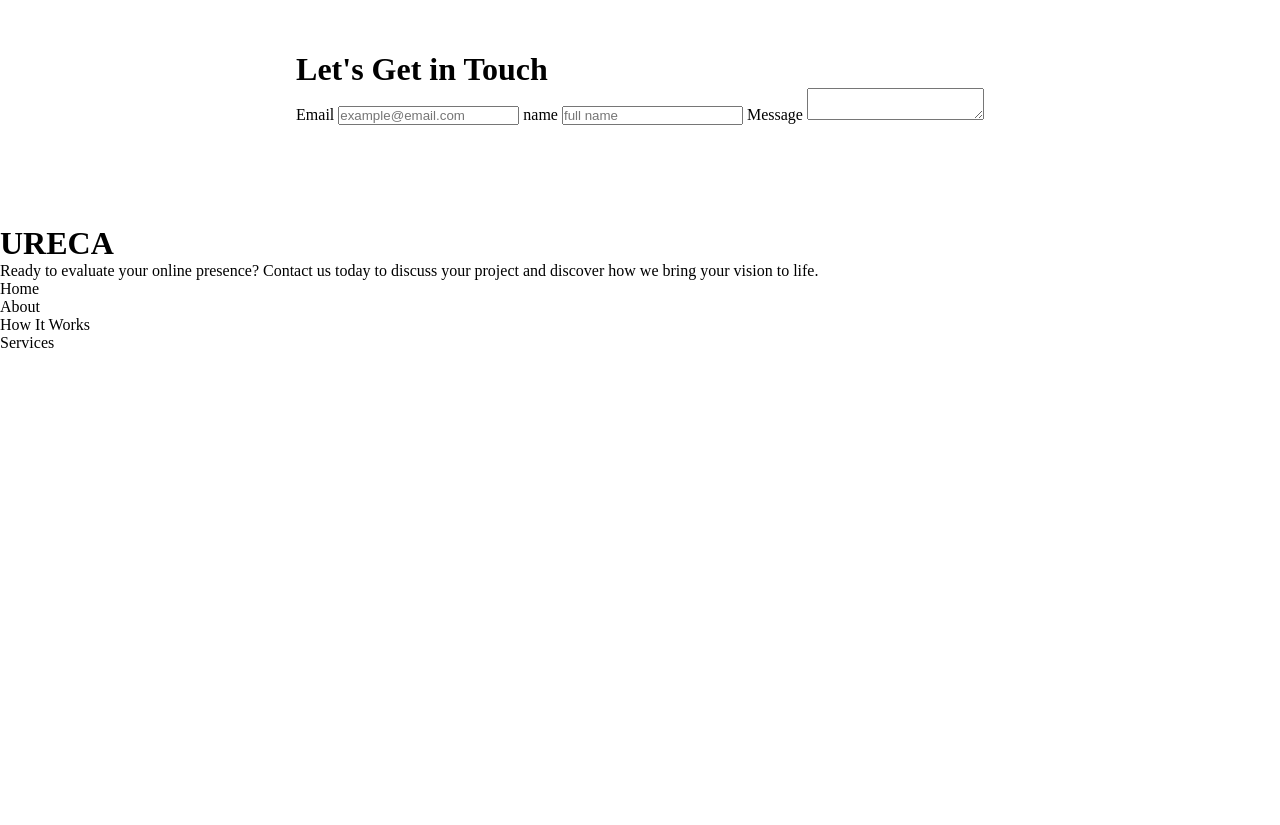
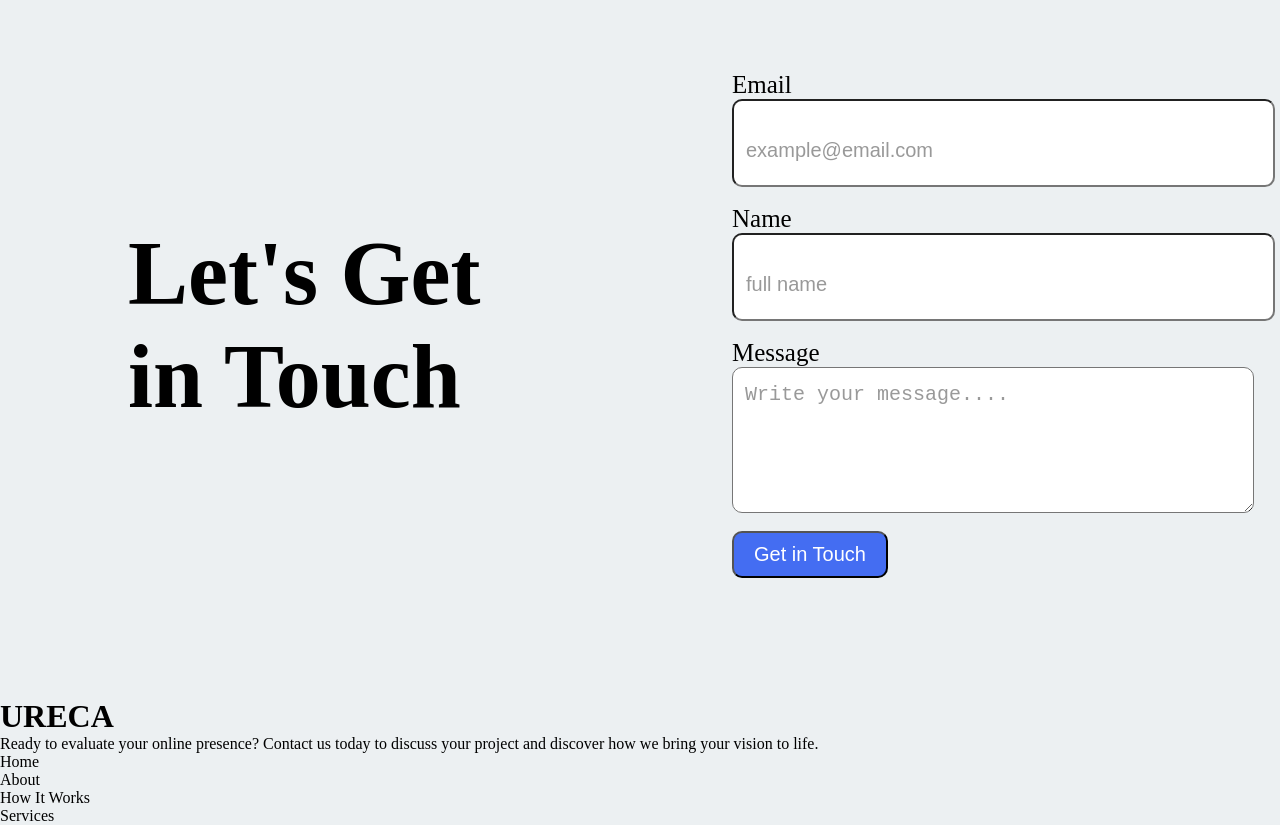
Before and after one commit to sayeduzzamansajid/Assignment-01, a plain HTML site: page index.html in a window 1280 px wide. Shown: the part 2120-2945 px from the top of the page. Before the commit the page ends 2472 px from the top, so only its background shows below. Drawn offline with Linux system fonts and the light colour scheme.

Commit message:
Get In Touch completed

```diff
--- a/index.html
+++ b/index.html
@@ -67,16 +67,20 @@
             </div>
         </div>
         <div class="getintouch">
-            <h1>Let's Get in Touch</h1>
-            <form action="">
+            <div class="titl">
+                <h1>Let's Get in Touch</h1>
+            </div>
+            <form action="" class="form">
                 <label for="mail">Email</label>
                 <input type="email" id="mail" placeholder="example@email.com">
-
-                <label for="name">name</label>
+                <br>
+                <label for="name">Name</label>
                 <input type="text" id="name" placeholder="full name">
-
+                <br>
                 <label for="msg">Message</label>
-                <textarea name="" id="msg"></textarea>
+                <textarea name="" id="msg" placeholder="Write your message...."></textarea>
+                <br>
+                <button class="btn">Get in Touch</button>
             </form>
         </div>
     </main>
--- a/style.css
+++ b/style.css
@@ -55,9 +55,13 @@
     padding: 10px 20px;
     border-radius: 10px;
 }
+body{
+    background-color: rgb(236, 240, 242);
+}
 .body{
     display: flex;
     flex-wrap: wrap;
+    background-color: rgb(236, 240, 242);
     margin: 100px;
     justify-content: center;
     gap: 50px;
@@ -116,3 +120,51 @@
     text-align: center;
 
 }
+
+.getintouch{
+    display: flex;
+    width: 80vw;
+    gap: 200px;
+    align-items: center;
+}
+.getintouch h1{
+    font-size: 90px;
+    width: 30vw;
+    align-items: center;
+
+}
+.form{
+    width: 30vw;
+    margin: 20px;
+}
+.form label{
+    font-size: 25px;
+}
+.form input{
+    font-size: 40px;
+    border-radius: 10px;
+}
+.form textarea{
+    font-size: 40px;
+    border-radius: 10px;
+}
+input::placeholder,
+textarea::placeholder {
+  font-size: 20px;
+  line-height: normal;
+  color: #999;
+}
+input::placeholder,
+textarea::placeholder {
+  line-height: 1.5;
+  display: flex;
+  align-items: center;
+}
+
+input,
+textarea {
+  display: flex;
+  align-items: center;
+  padding: 12px;
+  line-height: 1.5;
+}
```
